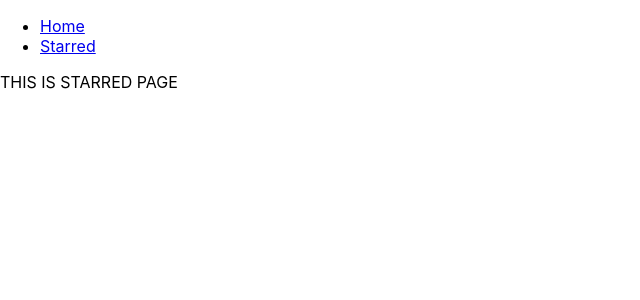
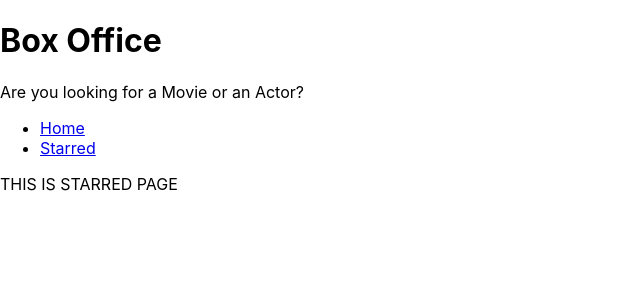
Before and after one commit to omdev420/box-office, a React (Create React App) app: page /starred in a window 1280 px wide. Shown: the top 300 px of the page, without its empty margins (0-640 px from the left). Built offline with nearby package versions, Linux system fonts and the light colour scheme.

Commit message:
added title and main layout

```diff
--- a/src/App.js
+++ b/src/App.js
@@ -1,13 +1,10 @@
 import React from 'react';
 import { Switch, Route } from 'react-router-dom';
-import { Nav } from './components/Nav';
 import { Home } from './pages/Home';
 import { Starred } from './pages/Starred';
 
 function App() {
   return (
-    <div>
-      <Nav />
     <Switch>
       <Route exact path="/">
         <Home />
@@ -20,7 +17,6 @@
         <div>Not Found</div>
       </Route>
     </Switch>
-    </div>
   );
 }
 
--- /dev/null
+++ b/src/components/MainPageLayout.js
@@ -0,0 +1,16 @@
+import React from 'react';
+import { Nav } from './Nav';
+import { Title } from './Title';
+
+export const MainPageLayout = ({ children }) => {
+  return (
+    <div>
+      <Title
+        title="Box Office"
+        subtitle="Are you looking for a Movie or an Actor?"
+      />
+      <Nav />
+      {children}
+    </div>
+  );
+};
--- /dev/null
+++ b/src/components/Title.js
@@ -0,0 +1,10 @@
+import React from 'react';
+
+export const Title = ({ title, subtitle }) => {
+  return (
+    <div>
+      <h1>{title}</h1>
+      <p>{subtitle}</p>
+    </div>
+  );
+};
--- a/src/pages/Home.js
+++ b/src/pages/Home.js
@@ -1,5 +1,7 @@
 import React from 'react';
+// eslint-disable-next-line import/no-cycle
+import { MainPageLayout } from '../components/MainPageLayout';
 
 export const Home = () => {
-  return <div>THIS IS HOME</div>;
+  return <MainPageLayout>THIS IS HOME</MainPageLayout>;
 };
--- a/src/pages/Starred.js
+++ b/src/pages/Starred.js
@@ -1,5 +1,6 @@
 import React from 'react';
+import { MainPageLayout } from '../components/MainPageLayout';
 
 export const Starred = () => {
-  return <div>THIS IS STARRED PAGE</div>;
+  return <MainPageLayout>THIS IS STARRED PAGE</MainPageLayout>;
 };
```
Lines whose indentation alone changed are shown as unchanged.
